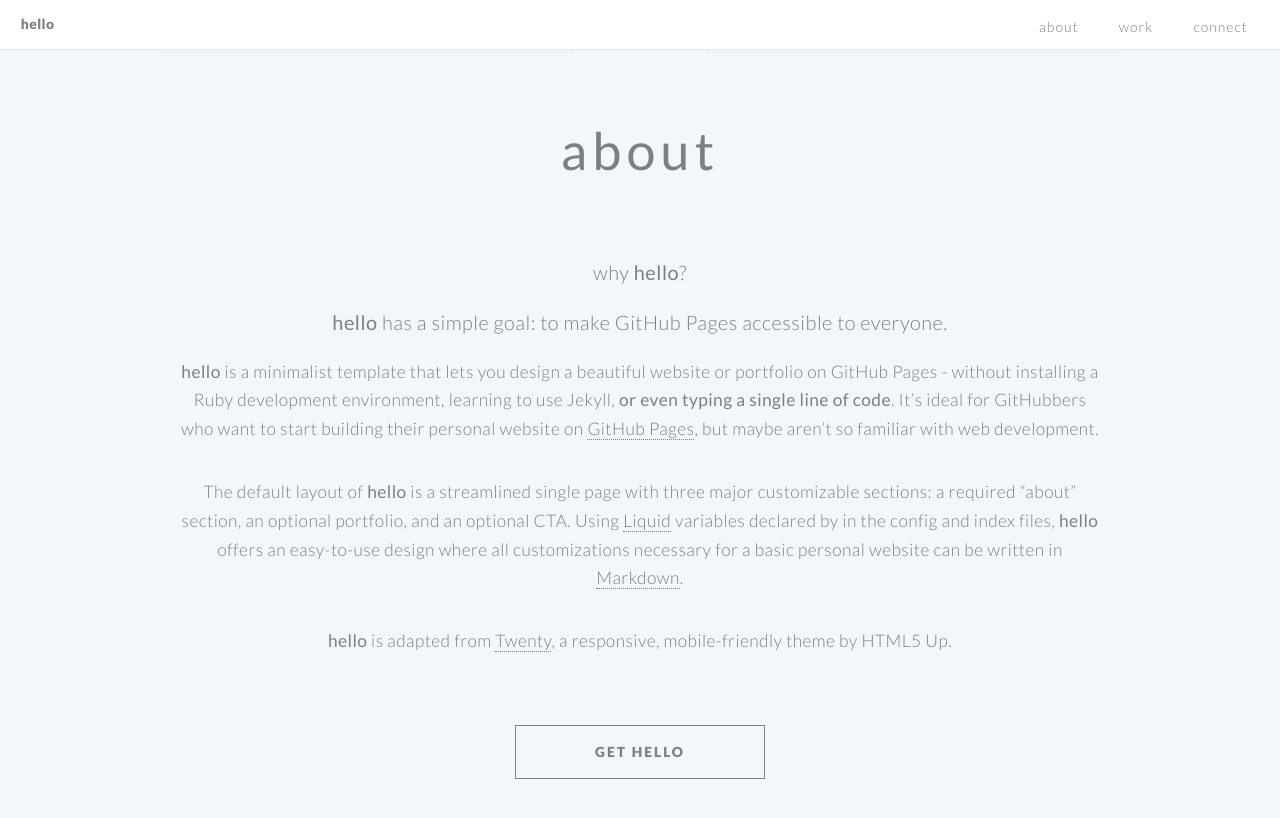
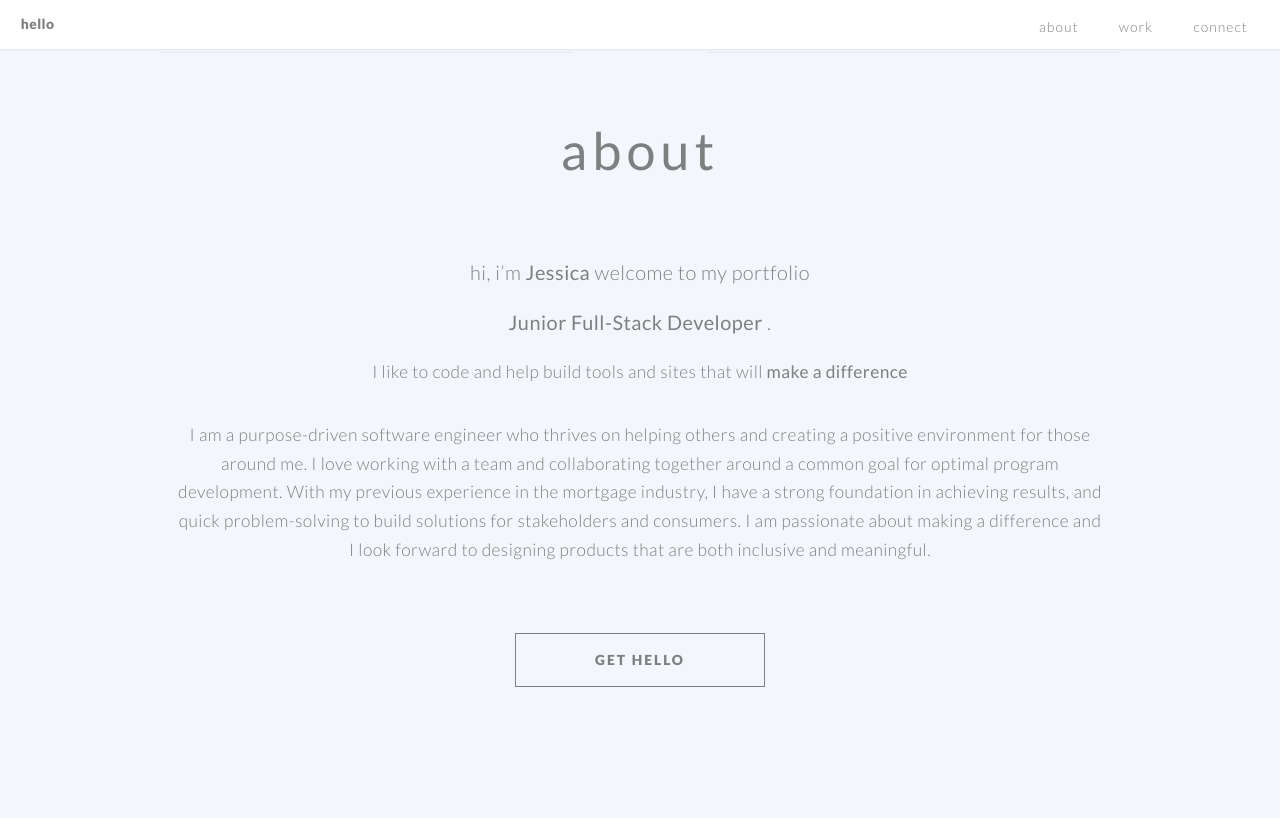
Before and after one commit to Jessicanguyenn81/Jessicanguyenn81.github.io, a Jekyll site: the page built from index.md, in a window 1280 px wide and 900 px high, scrolled down 611 px. Shown: the top 818 px of the window. Built offline with Jekyll 4.4.1, drawn with Linux system fonts in a browser that asks for light colours.

Commit message:
added about me

```diff
--- a/_config.yml
+++ b/_config.yml
@@ -5,7 +5,7 @@ title: Jessica Nguyen
 author: Jessica Nguyen
 description: >
   A Full-Stack Mern Software Engineer
-baseurl: ""
+baseurl: "https://jessicanguyenn81.github.io/"
 
 plugins:
   - jekyll-feed
--- a/index.md
+++ b/index.md
@@ -41,16 +41,11 @@ cta_button_label: contact # the label on the button
 
 ---
 [//]: # (write a bit about yourself here)
-### why **hello**?
+### hi, i'm **Jessica** welcome to my portfolio
 
-### **hello** has a simple goal: to make GitHub Pages accessible to everyone.
+### **Junior Full-Stack Developer** .
 
-**hello** is a minimalist template that lets you design a beautiful website or portfolio on GitHub Pages - without installing a Ruby
-development environment, learning to use Jekyll, **or even typing a single line of code**. It's ideal for GitHubbers
-who want to start building their personal website on [GitHub Pages](https://pages.github.com/), but maybe aren't so familiar with web development.
+I like to code and help build tools and sites that will **make a difference**
 
 
-The default layout of **hello** is a streamlined single page with three major customizable sections: a required "about" section, an optional portfolio, and an optional CTA. Using [Liquid](https://shopify.github.io/liquid/) variables declared by in the config and index files, **hello** offers an easy-to-use design where all customizations necessary for a basic personal website can be written in [Markdown](https://www.markdownguide.org/basic-syntax/).
-
-
-**hello** is adapted from [Twenty](https://html5up.net/twenty), a responsive, mobile-friendly theme by HTML5 Up.
+I am a purpose-driven software engineer who thrives on helping others and creating a positive environment for those around me. I love working with a team and collaborating together around a common goal for optimal program development. With my previous experience in the mortgage industry, I have a strong foundation in achieving results, and quick problem-solving to build solutions for stakeholders and consumers. I am passionate about making a difference and I look forward to designing products that are both inclusive and meaningful.
```
